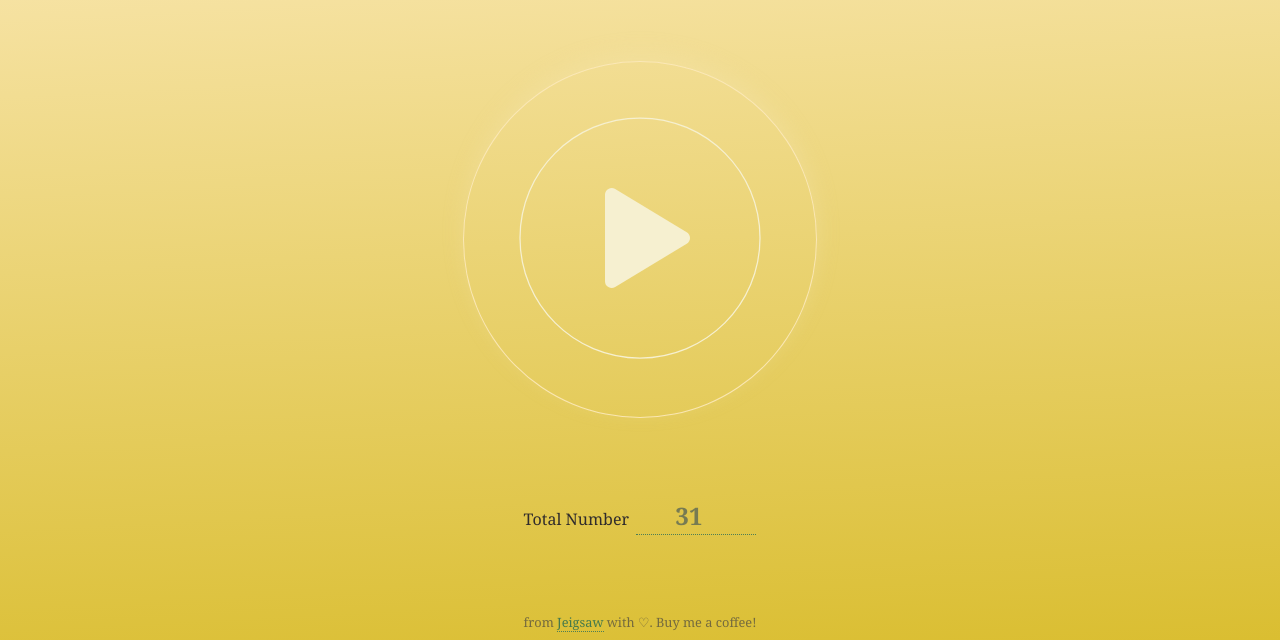
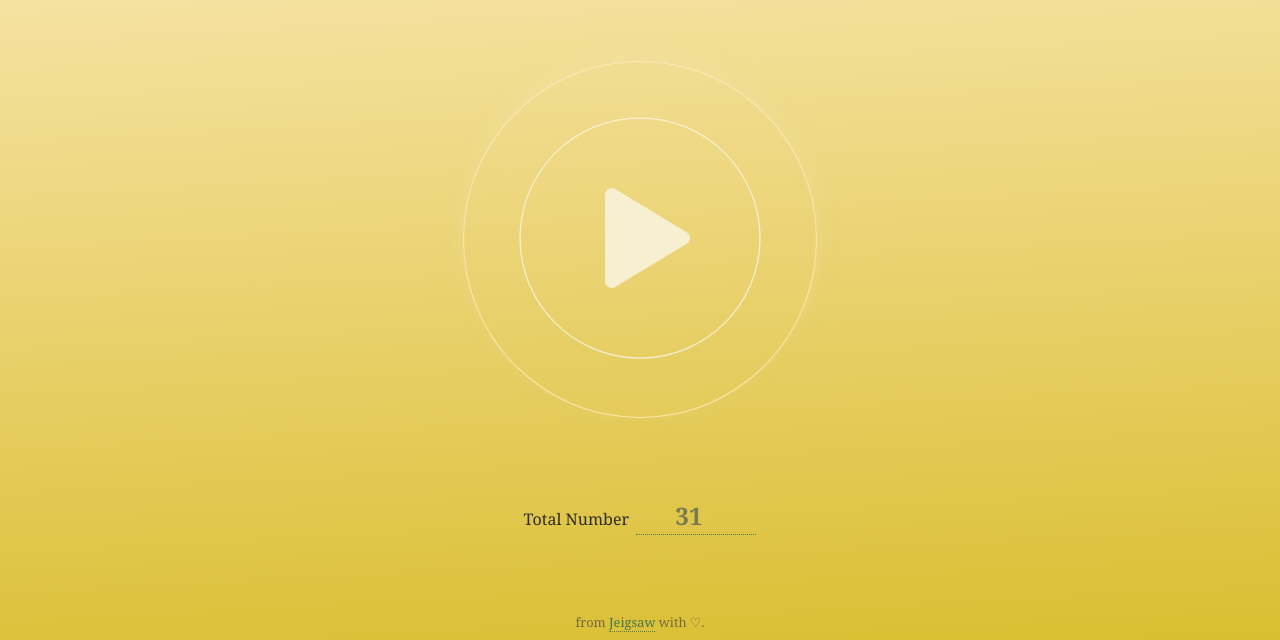
Before and after one commit to Jeigsaw/random-roll, a website built with Vite: page index.html in a window 1280 px wide. Shown: the part 160-800 px from the top of the page. Built offline with nearby package versions, Linux system fonts and the light colour scheme.

```diff
--- a/index.html
+++ b/index.html
@@ -33,7 +33,7 @@
         <svg stroke="currentColor" fill="currentColor" stroke-width="0" viewBox="0 0 16 16" height="2rem" width="2rem" xmlns="http://www.w3.org/2000/svg"><path d="M1 2.5A1.5 1.5 0 0 1 2.5 1h3A1.5 1.5 0 0 1 7 2.5v3A1.5 1.5 0 0 1 5.5 7h-3A1.5 1.5 0 0 1 1 5.5v-3zM2.5 2a.5.5 0 0 0-.5.5v3a.5.5 0 0 0 .5.5h3a.5.5 0 0 0 .5-.5v-3a.5.5 0 0 0-.5-.5h-3zm6.5.5A1.5 1.5 0 0 1 10.5 1h3A1.5 1.5 0 0 1 15 2.5v3A1.5 1.5 0 0 1 13.5 7h-3A1.5 1.5 0 0 1 9 5.5v-3zm1.5-.5a.5.5 0 0 0-.5.5v3a.5.5 0 0 0 .5.5h3a.5.5 0 0 0 .5-.5v-3a.5.5 0 0 0-.5-.5h-3zM1 10.5A1.5 1.5 0 0 1 2.5 9h3A1.5 1.5 0 0 1 7 10.5v3A1.5 1.5 0 0 1 5.5 15h-3A1.5 1.5 0 0 1 1 13.5v-3zm1.5-.5a.5.5 0 0 0-.5.5v3a.5.5 0 0 0 .5.5h3a.5.5 0 0 0 .5-.5v-3a.5.5 0 0 0-.5-.5h-3zm6.5.5A1.5 1.5 0 0 1 10.5 9h3a1.5 1.5 0 0 1 1.5 1.5v3a1.5 1.5 0 0 1-1.5 1.5h-3A1.5 1.5 0 0 1 9 13.5v-3zm1.5-.5a.5.5 0 0 0-.5.5v3a.5.5 0 0 0 .5.5h3a.5.5 0 0 0 .5-.5v-3a.5.5 0 0 0-.5-.5h-3z"></path></svg>
       </button>
       <footer>
-        <p>from <a target="_blank" href="https://jeigsaw.github.io/">Jeigsaw</a> with ♡.  Buy me a coffee!</p>
+        <p>from <a target="_blank" href="https://jeigsaw.github.io/">Jeigsaw</a> with ♡.</p>
       </footer>
     </div>
     <section class="welcome-screen">
@@ -42,14 +42,13 @@
         <svg stroke="currentColor" fill="currentColor" stroke-width="0" viewBox="0 0 512 512" height="20rem" width="20rem" xmlns="http://www.w3.org/2000/svg"><path fill="none" stroke-miterlimit="10" stroke-width="2" d="M448 256c0-106-86-192-192-192S64 150 64 256s86 192 192 192 192-86 192-192z"></path><path d="M216.32 334.44l114.45-69.14a10.89 10.89 0 000-18.6l-114.45-69.14a10.78 10.78 0 00-16.32 9.31v138.26a10.78 10.78 0 0016.32 9.31z"></path></svg>
       </button>
 
-      <!-- <button class="grade-selector"></button> -->
       <div class="number-selector">
         <label for="last-roll">Total Number</label>
         <input id="last-roll" type="number" min="1" max="40" value="31"/>
       </div>
 
       <footer>
-        <p>from <a target="_blank" href="https://jeigsaw.github.io/">Jeigsaw</a> with ♡.  Buy me a coffee!</p>
+        <p>from <a target="_blank" href="https://jeigsaw.github.io/">Jeigsaw</a> with ♡.</p>
       </footer>
 
     </section>
```
